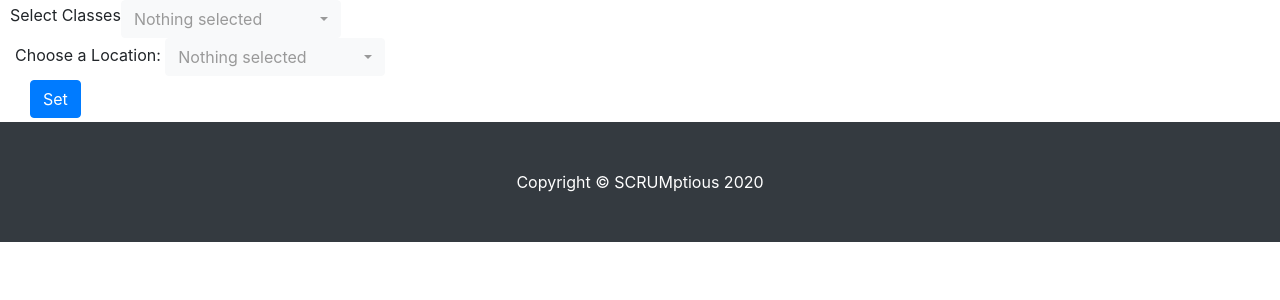
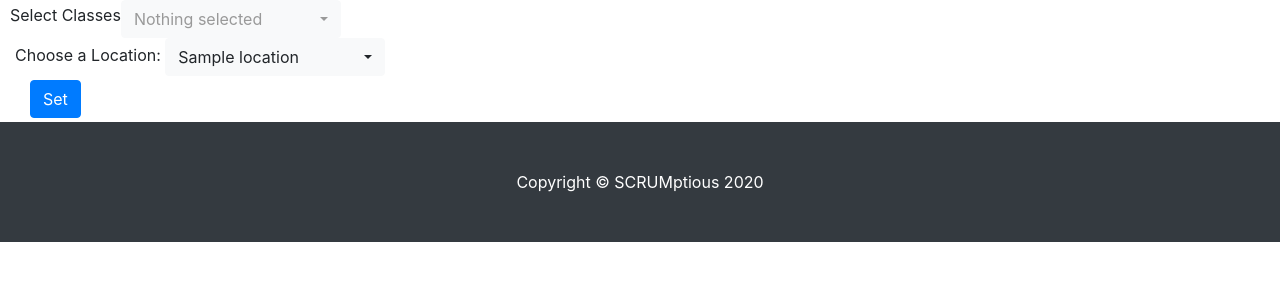
Before and after one commit to msb5pe/quick_tutor, a Django app: template login/templates/login/classes.html in a window 1280 px wide. Shown: the top 300 px of the page. Run offline with Django 3.2, Linux system fonts and the light colour scheme; tables that the repository leaves empty hold one stand-in row (values such as "Sample post"); the template is opened without the code that fills it: values that come from a table or form of the project are taken from there, most other values are stand-ins (such as "Sample title", 1, 10 or a date in 2020); parts of the project's set-up code (start-up, migrations or seed data) failed here and were passed over; some libraries are stand-ins or nearby versions.

Commit message:
Can pick one location

```diff
--- a/login/templates/login/classes.html
+++ b/login/templates/login/classes.html
@@ -33,7 +33,7 @@
 	        </select>
           </div>
             <label for="location">Choose a Location:</label>
-                <select class="selectpicker" multiple data-live-search="true" name="location">
+                <select class="selectpicker" name="location">
                     {% for location in locations_list %}
                         <option id="location{{ forloop.counter }}" value="{{ location.placeName }}">{{ location.getPlaceName }}</option>
                     {% endfor %}
```
